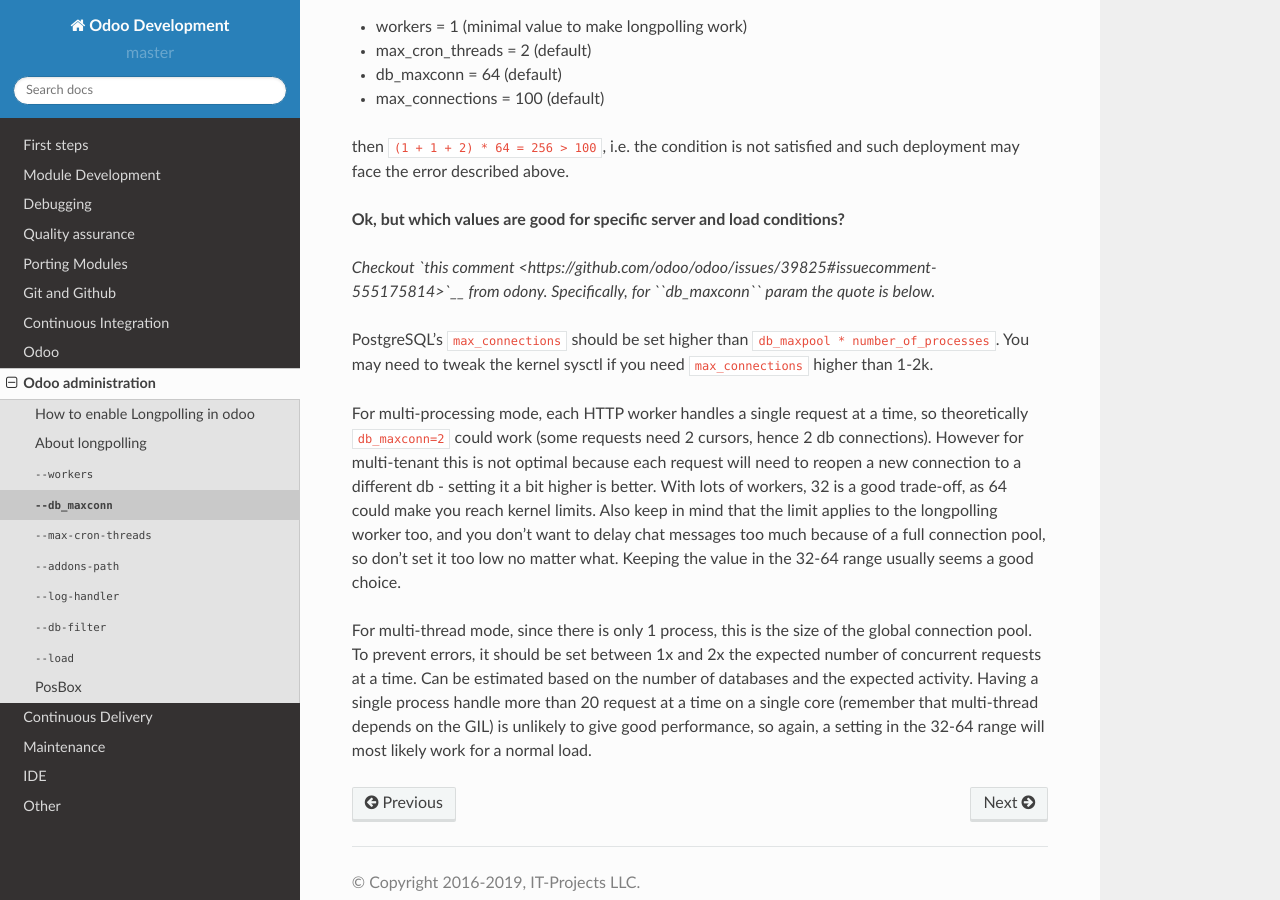
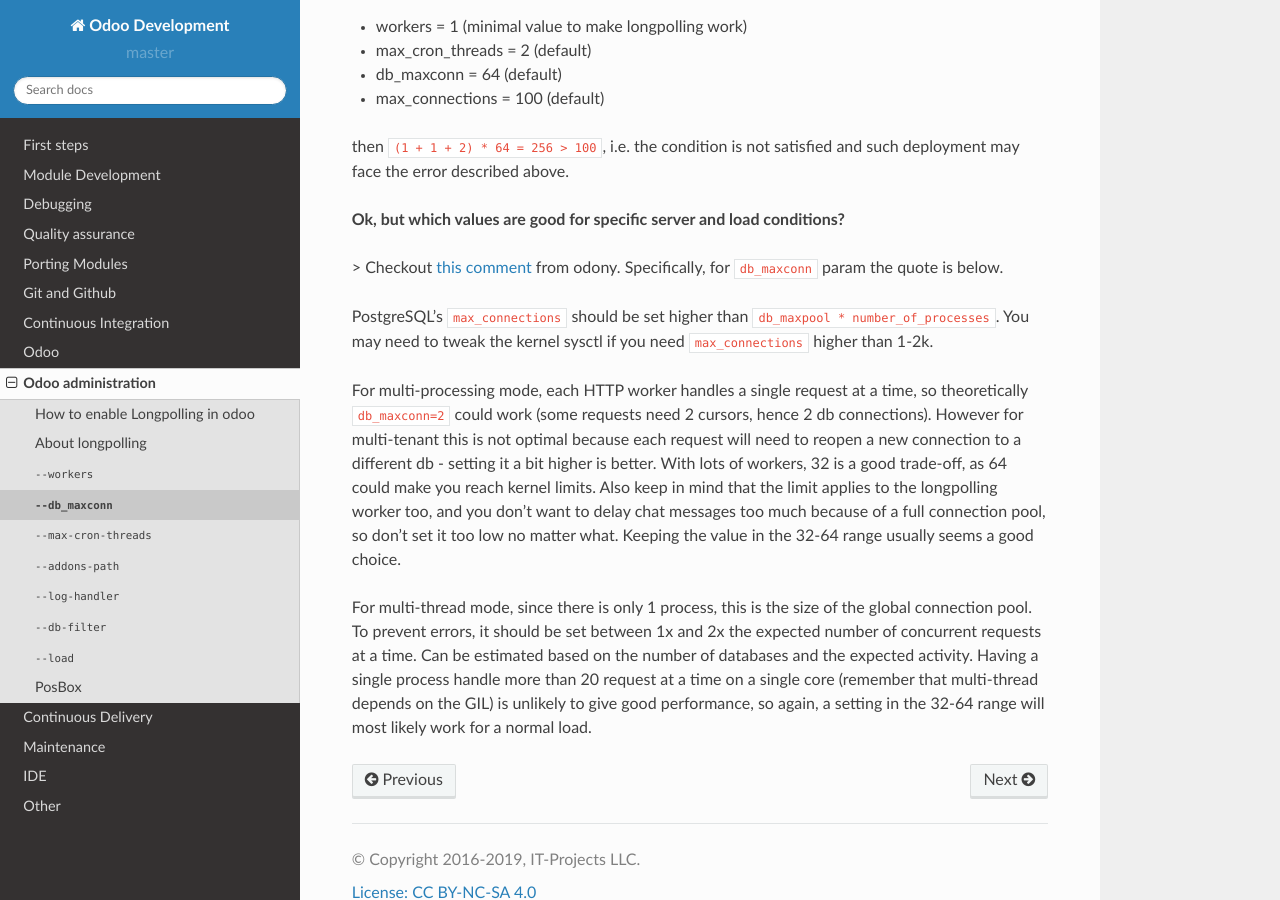
Before and after one commit to itpp-labs/odoo-development, a Sphinx documentation site: the page built from docs/admin/db_maxconn.rst, in a window 1280 px wide and 900 px high, scrolled down 2021 px. Built offline with Sphinx 7.4.7 and the Read the Docs theme 2.0.0, drawn with Linux system fonts in a browser that asks for light colours.

Commit message:
Update db_maxconn.rst

```diff
--- a/docs/admin/db_maxconn.rst
+++ b/docs/admin/db_maxconn.rst
@@ -113,7 +113,7 @@
 
 **Ok, but which values are good for specific server and load conditions?**
 
-*Checkout `this comment <https://github.com/odoo/odoo/issues/39825#issuecomment-555175814>`__ from odony. Specifically, for ``db_maxconn`` param the quote is below.*
+> Checkout `this comment <https://github.com/odoo/odoo/issues/39825#issuecomment-555175814>`__ from odony. Specifically, for ``db_maxconn`` param the quote is below.
 
 PostgreSQL's ``max_connections`` should be set higher than ``db_maxpool * number_of_processes``. You may need to tweak the kernel sysctl if you need ``max_connections`` higher than 1-2k.
 
```
